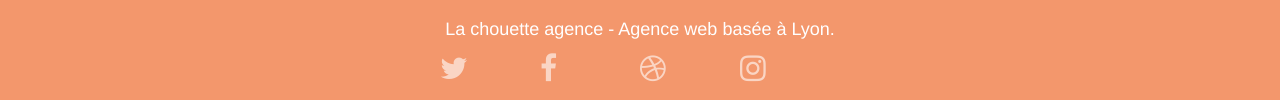
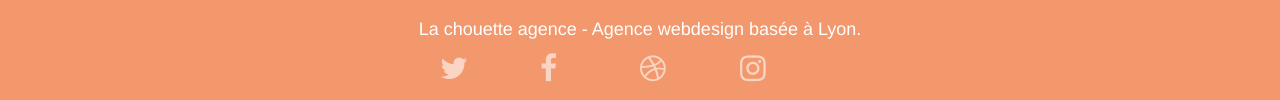
Before and after one commit to DimPach/DimitriPachurka_4_25022021, a plain HTML site: page index.html in a window 1280 px wide. Shown: the part 3055-3155 px from the top of the page. Drawn offline with Linux system fonts and the light colour scheme.

```diff
--- a/index.html
+++ b/index.html
@@ -238,7 +238,7 @@
 		<div class="row">
 			<div class="col-sm-12">
 				<p class="text-center white">
-					La chouette agence - Agence web basée à Lyon.<br>
+					La chouette agence - Agence webdesign basée à Lyon.<br>
 				</p>
 				<div class="row row-no-gutters social">
 					<div class="col-sm-3">
```
Also changed, not shown: img/livres-min.jpg, img/prise_photo-min.jpg.
